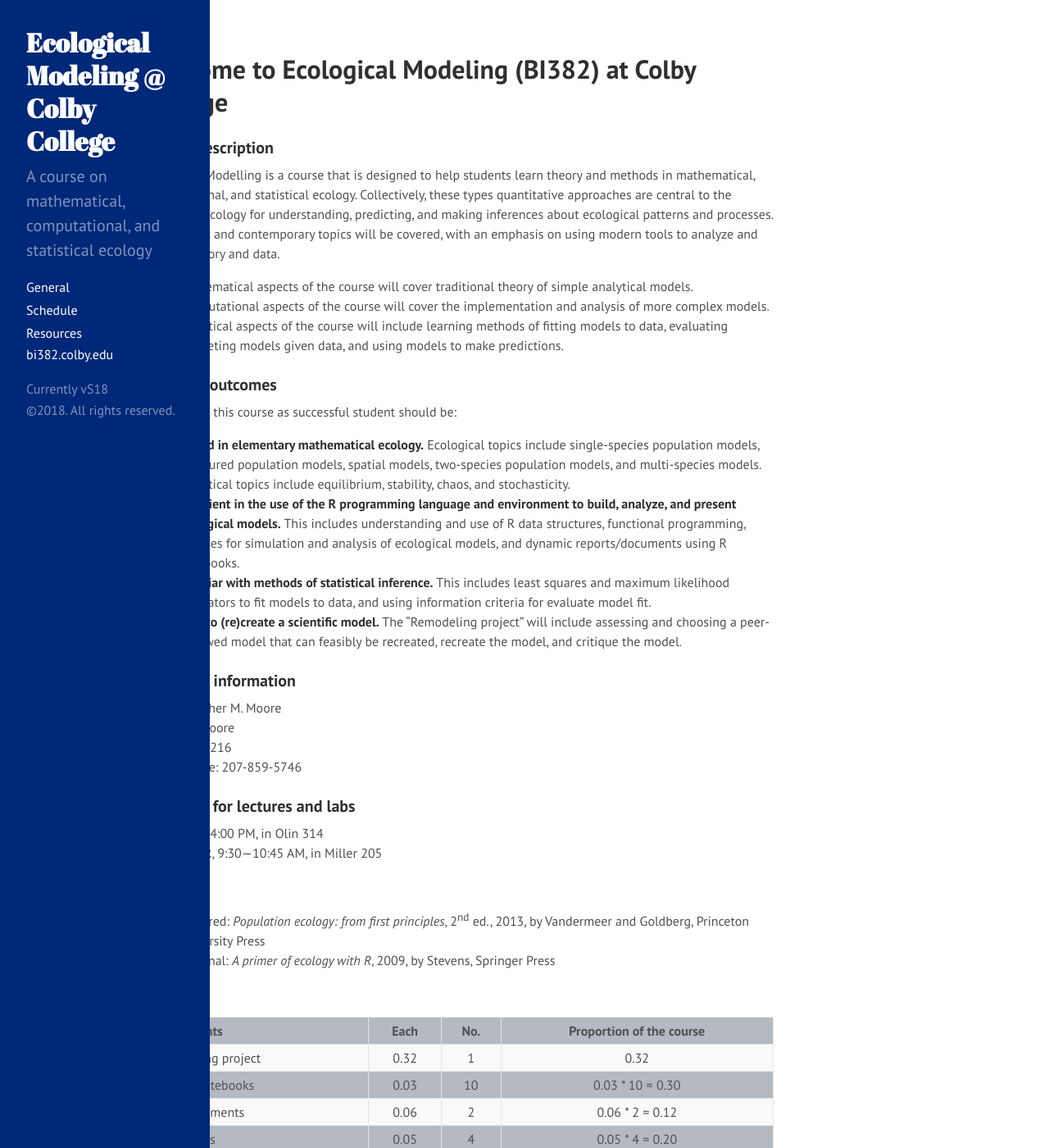
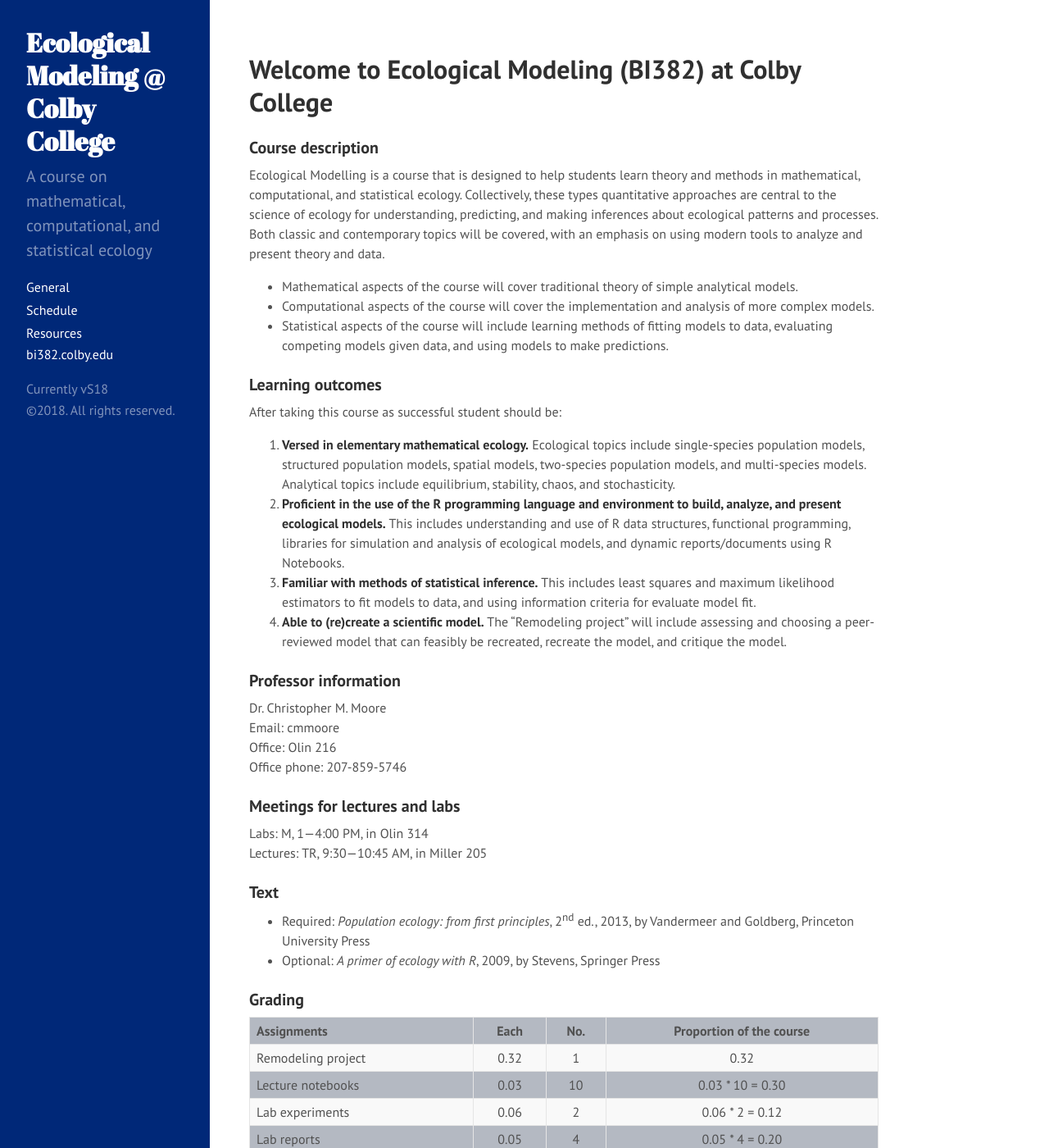
Before and after one commit to ColbyEcology/BI382_2018_Spring, a Jekyll site: the page built from index.md, in a window 1280 px wide and 1400 px high. Shown: the whole window at 82% size. Built offline with Jekyll 4.4.1, drawn with Linux system fonts in a browser that asks for light colours.

Commit message:
Update hyde.css

```diff
--- a/public/css/hyde.css
+++ b/public/css/hyde.css
@@ -137,7 +137,7 @@ a.sidebar-link-item:focus {
  *
  * Align the contents of the site above the proper threshold with some margin-fu
  * with a 25%-wide `.sidebar`.CM: *** max used to be 38***
-* CM reduced margin width by 2rem for both @media (then again by 2 more!)(then cut in half)
+* CM reduced margin width by 2rem for both @media (then again by 2 more!)
 * then both to 10
  */
 
@@ -149,14 +149,14 @@ a.sidebar-link-item:focus {
 @media (min-width: 48em) {
   .content {
     max-width: 50rem;
-    margin-left: 10rem;
+    margin-left: 16rem;
     margin-right: 2rem;
   }
 }
 
 @media (min-width: 64em) {
   .content {
-    margin-left: 10rem;
+    margin-left: 18rem;
     margin-right: 4rem;
   }
 }
```
